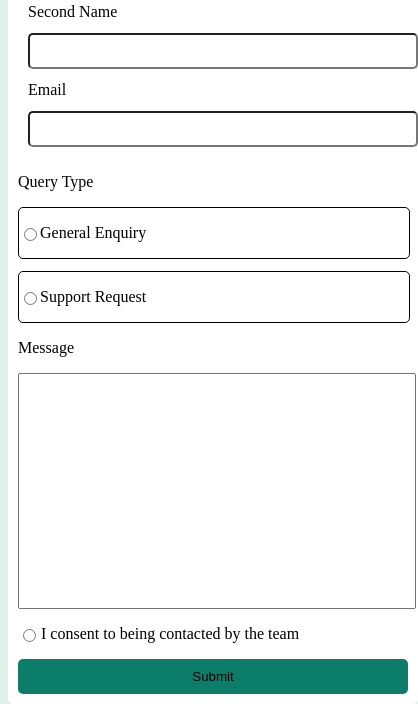
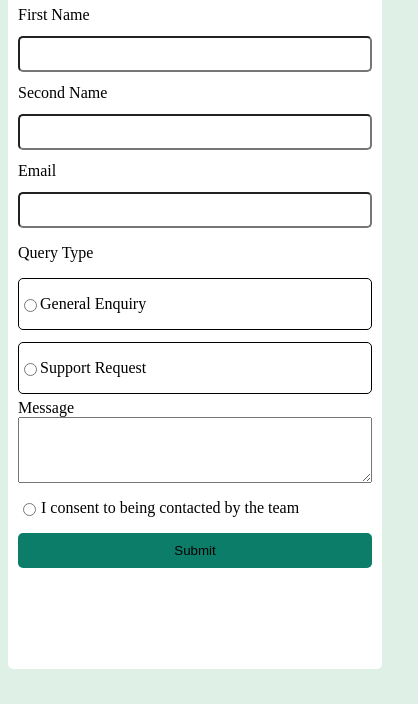
Before and after one commit to nakayizakevina/Contact-form, a plain HTML site: page index.html in a window 390 px wide. Shown: the part 183-887 px from the top of the page, 418 px wide, since content can reach past the window. After the commit the page ends 860 px from the top, so only its background shows below. Drawn offline with Linux system fonts and the light colour scheme.

Commit message:
have acomplished the mobile view of the contact form

```diff
--- a/index.html
+++ b/index.html
@@ -8,8 +8,9 @@
 </head>
 <body>
    <main class="main-container">
-    <h1>Contact Us</h1>
+
     <div >
+        <h1>Contact Us</h1>
         <div class="personalInfo">
             <label for="first name" required>First Name</label>
             <input class="personalfields"type="text">
@@ -22,7 +23,7 @@
           <p>Query Type</p>
         <div class="option">
             <div class="input">
-                <input type="radio">
+                <input type="radio" >
                 <p>General Enquiry</p>
             </div>
            <div class="input">
@@ -31,9 +32,13 @@
            </div>
 
         </div>
-
-        <p>Message</p>
-    <input class="message" type="text" required>
+        <div class="msg-section">
+            <label for="message">Message</label>
+        <textarea id="message" name="message" rows="4" class="message">
+        </textarea>
+        </div>
+        <!-- <p>Message</p>
+    <input class="message" type="text" required> -->
         <div class="agree">
             <input type="radio">
             <p>I consent to being contacted by the team</p>
--- a/styles.css
+++ b/styles.css
@@ -1,20 +1,24 @@
-body {
-     width: 100vw;
+body{
+    width: auto;
     height: 100vh;
     background-color: hsl(148, 38%, 91%);
-    /* overflow-x: hidden; */
+    display: flex;
+    align-items: center;
+
 }
 
 .main-container{
      width:100%;
-     height:'100%';
+     height:100%;
      background-color: hsl(0, 0%, 100%);
      border-radius:5px;
-     padding: 10px;
-     gap: 12px;
      overflow-x: hidden;
-     /* margin-left: 5px;
-     margin-right: 5px; */
+     padding-left: 10px;
+     padding-right: 10px;
+    display: flex;
+    flex-direction: column;
+    justify-content: space-evenly;
+
 
 
 }
@@ -24,8 +28,7 @@ body {
 
     display: flex;
     flex-direction: column;
-    padding: 10px;
-    gap: 12px;
+     gap: 12px;
 }
 
 .personalfields{
@@ -39,25 +42,22 @@ body {
     width:100%;
     display: flex;
     flex-direction: column;
-    /* padding: 10px; */
-     gap: 12px;
+    gap: 12px;
 }
 
 .input{
-    width:100%;
     border:1px solid black;
     display: flex;
-    flex-direction:row;
+    flex-direction: row;
     align-items: center;
     border-radius:5px;
-
-
+}
+.msg-section{
+    display: flex;
+    flex-direction: column;
+    margin-top: 5px;
 }
 
-.message{
-    width:100%;
-    height: 230px;
-}
 
 button{
     width: 100%;
```
